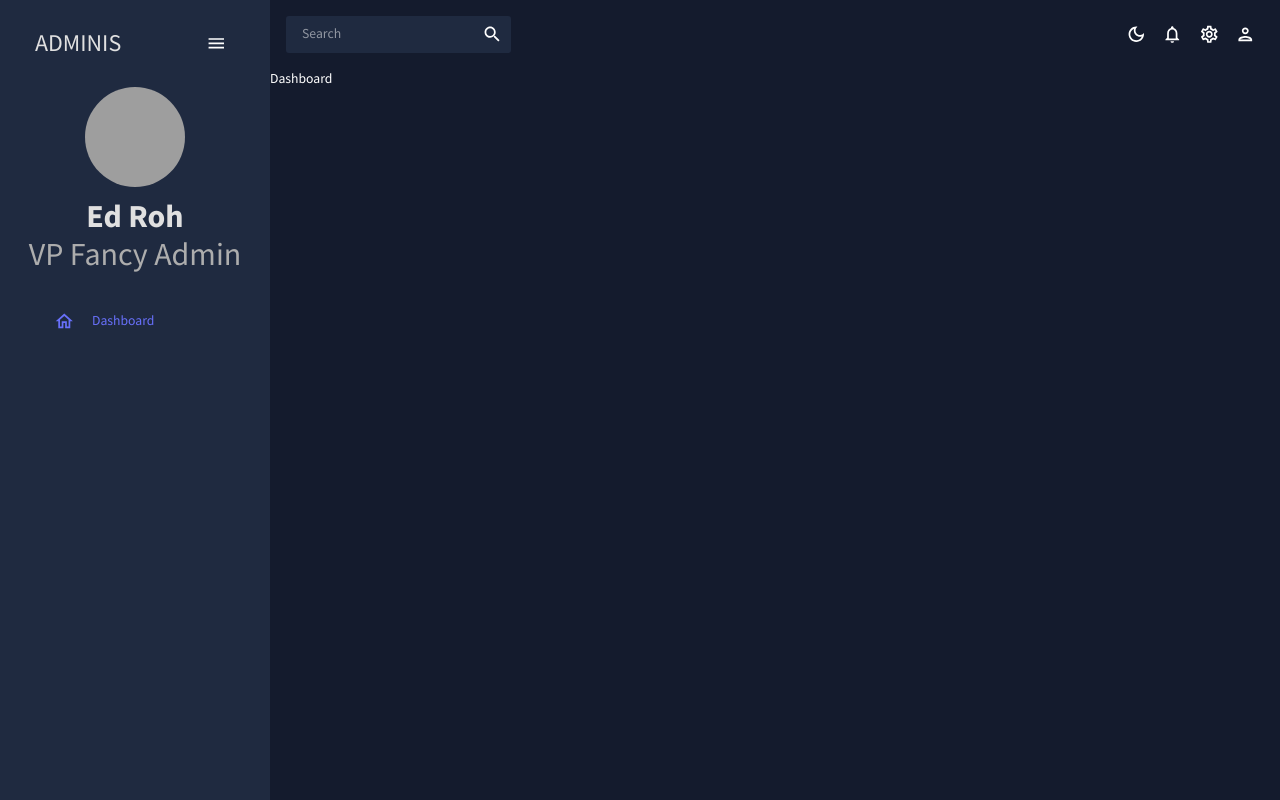
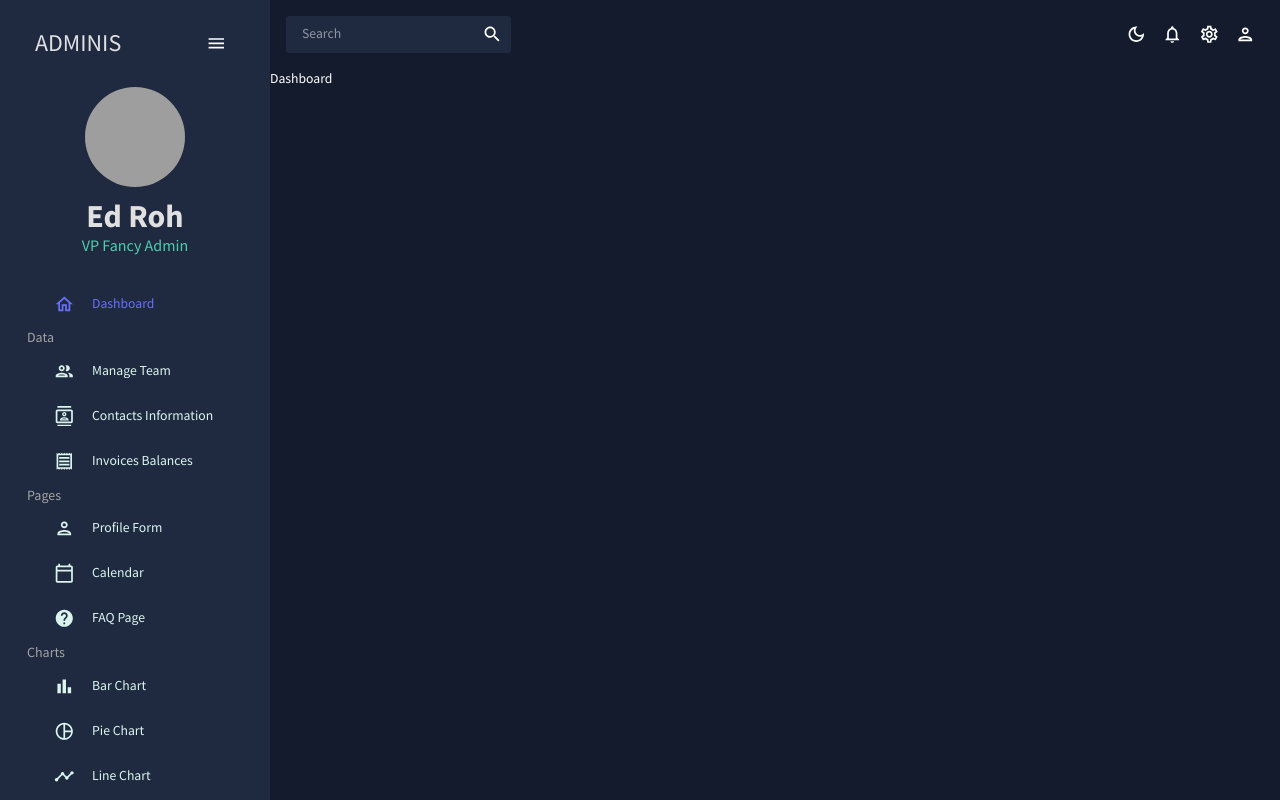
Before and after one commit to Yeison2017/01-dashboard, a React (Vite) app: page / in a window 1280 px wide. Built offline with nearby package versions, Linux system fonts and the light colour scheme; grey boxes are pictures that could not be loaded.

Commit message:
Se crea el componente para mostrar la lista de iten del sideba

```diff
--- a/src/scenes/global/sidebar/Item.tsx
+++ b/src/scenes/global/sidebar/Item.tsx
@@ -1,18 +1,10 @@
-// import { Theme} from "@emotion/react";
 import { SvgIconTypeMap, Typography, useTheme, Theme } from "@mui/material";
 import { OverridableComponent } from "@mui/material/OverridableComponent";
 import { MenuItem } from "react-pro-sidebar";
 import { Link } from "react-router-dom";
 
 import { tokens } from "../../../theme";
-
-export interface IItem {
-  title: string;
-  to: string;
-  Icon: typeIcon;
-  selected: string;
-  setSelected: (title: string) => void;
-}
+import { IItem } from "../../../theme/interfaces";
 
 type typeIcon = OverridableComponent<SvgIconTypeMap<{}, "svg">> & {
   muiName: string;
@@ -20,14 +12,13 @@ type typeIcon = OverridableComponent<SvgIconTypeMap<{}, "svg">> & {
 
 const Item = ({ title, to, Icon, selected, setSelected }: IItem) => {
   const theme: Theme = useTheme();
-  console.log("theme: ", theme);
 
   const colors = tokens(theme.palette.mode);
 
   return (
     <MenuItem
       active={selected === title}
-      style={{ color: colors.greenAccent[500] }}
+      style={{ color: colors.greenAccent[100] }}
       onClick={() => setSelected(title)}
       icon={<Icon />}
     >
--- /dev/null
+++ b/src/scenes/global/sidebar/MenuItems.tsx
@@ -0,0 +1,131 @@
+import { useState } from "react";
+import HomeOutlinedIcon from "@mui/icons-material/HomeOutlined";
+import PeopleOutlinedIcon from "@mui/icons-material/PeopleOutlined";
+import ContactsOutlinedIcon from "@mui/icons-material/ContactsOutlined";
+import ReceiptOutlinedIcon from "@mui/icons-material/ReceiptOutlined";
+import PersonOutlinedIcon from "@mui/icons-material/PersonOutlined";
+import CalendarTodayOutlinedIcon from "@mui/icons-material/CalendarTodayOutlined";
+import HelpOutlinedIcon from "@mui/icons-material/HelpOutlined";
+import BarchartOutlinedIcon from "@mui/icons-material/BarchartOutlined";
+import PieChartOutlinedIcon from "@mui/icons-material/PieChartOutlined";
+import TimelineOutlinedIcon from "@mui/icons-material/TimelineOutlined";
+import MapOutlinedIcon from "@mui/icons-material/MapOutlined";
+
+import { IItem, TypeItem } from "../../../theme/interfaces";
+import Item from "./Item";
+import { Typography, useTheme } from "@mui/material";
+import { tokens } from "../../../theme";
+
+const items: IItem[] = [
+  {
+    id: 1,
+    title: "Dashboard",
+    to: "/",
+    Icon: HomeOutlinedIcon,
+    typeItem: TypeItem.noType,
+  },
+  {
+    id: 2,
+    title: "Manage Team",
+    to: "/team",
+    Icon: PeopleOutlinedIcon,
+    typeItem: TypeItem.data,
+  },
+  {
+    id: 3,
+    title: "Contacts Information",
+    to: "/contacts",
+    Icon: ContactsOutlinedIcon,
+    typeItem: TypeItem.data,
+  },
+  {
+    id: 4,
+    title: "Invoices Balances",
+    to: "/invoices",
+    Icon: ReceiptOutlinedIcon,
+    typeItem: TypeItem.data,
+  },
+  {
+    id: 5,
+    title: "Profile Form",
+    to: "/form",
+    Icon: PersonOutlinedIcon,
+    typeItem: TypeItem.pages,
+  },
+  {
+    id: 6,
+    title: "Calendar",
+    to: "/calendar",
+    Icon: CalendarTodayOutlinedIcon,
+    typeItem: TypeItem.pages,
+  },
+  {
+    id: 7,
+    title: "FAQ Page",
+    to: "/faq",
+    Icon: HelpOutlinedIcon,
+    typeItem: TypeItem.pages,
+  },
+  {
+    id: 8,
+    title: "Bar Chart",
+    to: "/bar",
+    Icon: BarchartOutlinedIcon,
+    typeItem: TypeItem.charts,
+  },
+  {
+    id: 9,
+    title: "Pie Chart",
+    to: "/pie",
+    Icon: PieChartOutlinedIcon,
+    typeItem: TypeItem.charts,
+  },
+  {
+    id: 10,
+    title: "Line Chart",
+    to: "/line",
+    Icon: TimelineOutlinedIcon,
+    typeItem: TypeItem.charts,
+  },
+  {
+    id: 11,
+    title: "Geography Chart",
+    to: "/geography",
+    Icon: MapOutlinedIcon,
+    typeItem: TypeItem.charts,
+  },
+];
+
+const MenuItems = () => {
+  const [selected, setSelected] = useState<string>("Dashboard");
+
+  const theme = useTheme();
+  const colors = tokens(theme.palette.mode);
+
+  return (
+    <>
+      {Object.values(TypeItem).map((typeItem) => (
+        <>
+          <Typography variant="h6" color={colors.grey[300]}>
+            {typeItem}
+          </Typography>
+
+          {items
+            .filter((item) => item.typeItem === typeItem)
+            .map(({ id, title, to, Icon }) => (
+              <Item
+                key={id}
+                title={title}
+                to={to}
+                Icon={Icon}
+                selected={selected}
+                setSelected={setSelected}
+              />
+            ))}
+        </>
+      ))}
+    </>
+  );
+};
+
+export default MenuItems;
--- a/src/scenes/global/sidebar/Sidebar.tsx
+++ b/src/scenes/global/sidebar/Sidebar.tsx
@@ -17,10 +17,11 @@ import TimelineOutlinedIcon from "@mui/icons-material/TimelineOutlined";
 import MenuOutlinedIcon from "@mui/icons-material/MenuOutlined";
 import MapOutlinedIcon from "@mui/icons-material/MapOutlined";
 import Item from "./Item";
+import MenuItems from "./MenuItems";
 
 const Sidebar = () => {
   const [isCollapsed, setIsCollapsed] = useState<boolean>(false);
-  const [selected, setSelected] = useState("Dashboard");
+  // const [selected, setSelected] = useState("Dashboard");
 
   const theme = useTheme();
   const colors = tokens(theme.palette.mode);
@@ -103,19 +104,15 @@ const Sidebar = () => {
                 >
                   Ed Roh
                 </Typography>
-                <Typography variant="h2">VP Fancy Admin</Typography>
+                <Typography variant="h5" color={colors.greenAccent[500]}>
+                  VP Fancy Admin
+                </Typography>
               </Box>
             </Box>
           )}
 
           <Box paddingLeft={isCollapsed ? undefined : "10%"}>
-            <Item
-              title="Dashboard"
-              to="/"
-              Icon={HomeOutlinedIcon}
-              selected={selected}
-              setSelected={setSelected}
-            />
+            <MenuItems />
           </Box>
         </Menu>
       </ProSidebar>
--- /dev/null
+++ b/src/theme/interfaces/index.ts
@@ -0,0 +1,2 @@
+export * from "./ITheme";
+export * from "./sidebarInterface";
--- /dev/null
+++ b/src/theme/interfaces/sidebarInterface.ts
@@ -0,0 +1,23 @@
+import { SvgIconTypeMap } from "@mui/material";
+import { OverridableComponent } from "@mui/material/OverridableComponent";
+
+export interface IItem {
+  id?: number;
+  title: string;
+  to: string;
+  Icon: typeIcon;
+  selected?: string;
+  setSelected?: (title: string) => void;
+  typeItem?: TypeItem;
+}
+
+type typeIcon = OverridableComponent<SvgIconTypeMap<{}, "svg">> & {
+  muiName: string;
+};
+
+export enum TypeItem {
+  noType = "",
+  data = "Data",
+  pages = "Pages",
+  charts = "Charts",
+}
```
